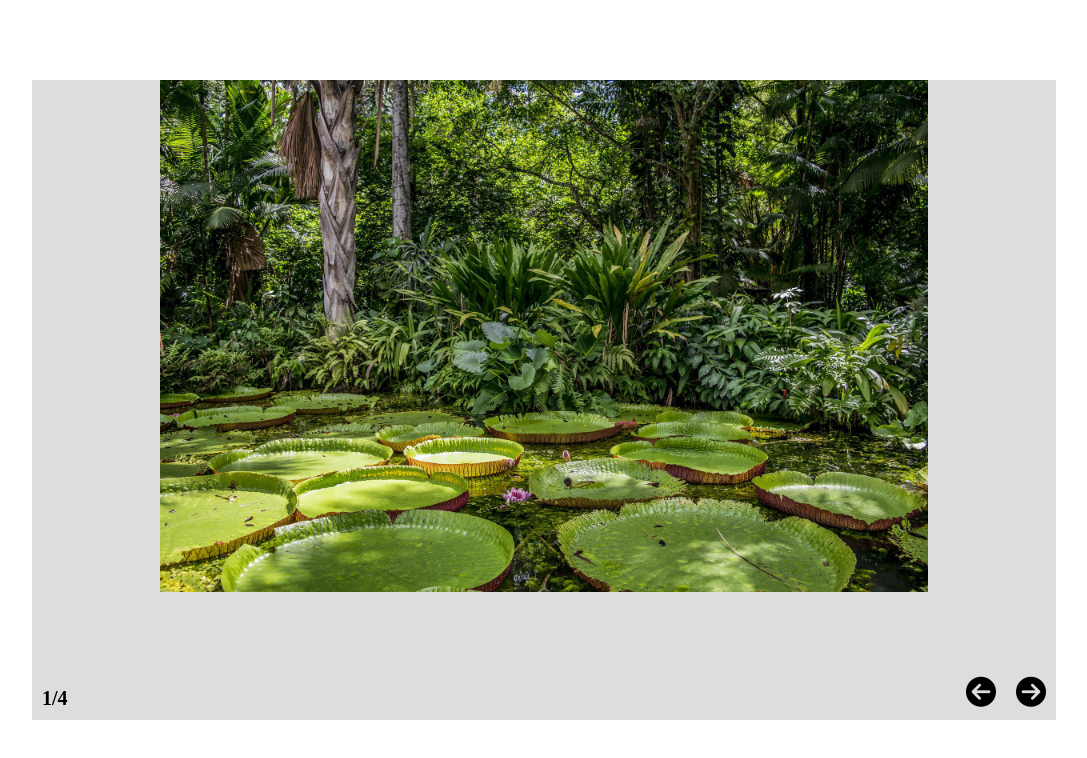
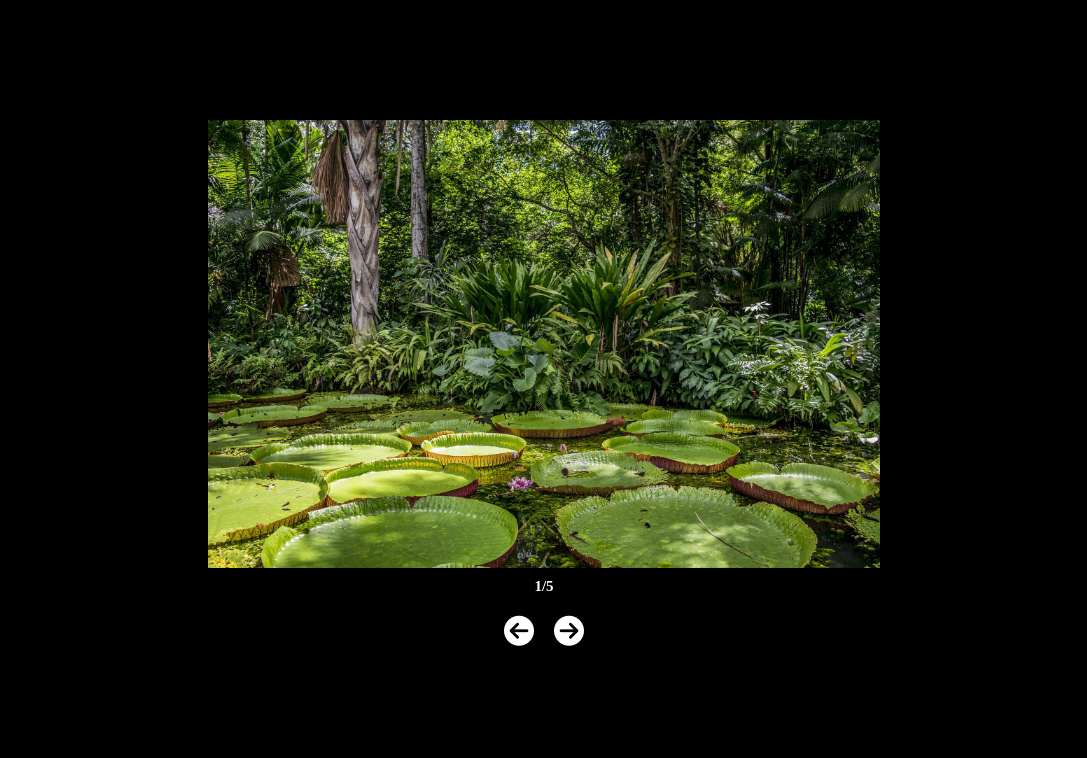
Before and after one commit to MPolakk/gallery, a website: page index.html in a window 1280 px wide. Shown: the whole page, without its empty margins (96-1183 px from the left). Drawn offline with Linux system fonts and the light colour scheme.

Commit message:
Add animation block at first and last photo. Change styles to more friendly for eyes. Add display flex to counter and next/prev button

```diff
--- a/index.html
+++ b/index.html
@@ -14,13 +14,19 @@
 <body>
  <div class="container">
   <div class="gallery">
-   <span class="gallery__photonumber">1/4</span>
+   <div class="gallery__description">
+
+   </div>
+
    <div class="gallery__photos">
     <img class="gallery__activephoto photo " src="/assets/imgs/img_1.jpg" alt="">
 
    </div>
-   <button class="gallery__prev arrow"><i class="fa-solid fa-circle-arrow-left"></i></button>
-   <button class="gallery__next arrow"><i class="fa-solid fa-circle-arrow-right"></i></button>
+   <div class="gallery__bar">
+    <span class="gallery__photonumber"></span>
+    <button class="gallery__prev arrow"><i class="fa-solid fa-circle-arrow-left"></i></button>
+    <button class="gallery__next arrow"><i class="fa-solid fa-circle-arrow-right"></i></button>
+   </div>
   </div>
  </div>
 </body>
--- a/script.js
+++ b/script.js
@@ -1,50 +1,51 @@
 const prevButton = document.querySelector('.gallery__prev');
 const nextButton = document.querySelector('.gallery__next');
-const prevPhoto = document.querySelector('.gallery__prevphoto');
 const activePhoto = document.querySelector('.gallery__activephoto');
-const nextPhoto = document.querySelector('.gallery__nextphoto');
 const photoNumber = document.querySelector('.gallery__photonumber');
 
 const listOfPhotos = [
 {src: 'img_1'},
 {src: 'img_2'},
 {src: 'img_3'},
-{src: 'img_4'}
+{src: 'img_4'},
+{src: 'img_5'}
 
 ]
 let activePhotoNum = 0;
 let animationEnd = true;
 
+photoNumber.innerHTML = `${activePhotoNum+1}/${listOfPhotos.length}`
+
 
 
 const changePhotoPrev = () => {
+  if (activePhotoNum == 0) return
+  else {
   if (animationEnd) {
   photoAnimation()
- if (activePhotoNum == 0) return;
- else {
+
 
   activePhotoNum--
 
- }
+
   updateAttributes()
+}
 }
 
 }
 const changePhotoNext = () => {
-  console.log("Działa")
+  if(activePhotoNum == listOfPhotos.length - 1) {return}
+  else {
   if (animationEnd) {
   photoAnimation()
-  if (activePhotoNum == listOfPhotos.length - 1) {return}
-  else {
 
    activePhotoNum++
 
-  }
   updateAttributes()
-}
+}}
 }
 const updateAttributes = () => {
-
+  updatePhotoNumber()
  activePhoto.setAttribute('src', `/assets/imgs/${listOfPhotos[activePhotoNum].src}.jpg`)
 
 }
@@ -56,6 +57,11 @@ const photoAnimation = () => {
 
 }
 
+const updatePhotoNumber = () => {
+  console.log("dziala")
+  photoNumber.innerHTML = `${activePhotoNum+1}/${listOfPhotos.length}`
+}
+
 activePhoto.addEventListener('animationend', () => {
   activePhoto.classList.remove('animationphoto');
   animationEnd = true;
--- a/style.css
+++ b/style.css
@@ -10,44 +10,52 @@ body {
  height: 100vh;
  justify-content: center;
  align-items: center;
+ background-color: rgb(0, 0, 0);
 }
 .gallery {
  position: relative;
  width: 80%;
- height: 80%;
- background-color: #ddd;
+ height: 70vh;
  /* overflow:hidden; */
  overflow:hidden;
 }
 
 .arrow {
- position: absolute;
- right: 0;
- bottom: 0;
+ display: block;
+
  font-size: 30px;
  border: none;
+ color: white;
  background-color: transparent;
  padding: 10px;
 }
 .arrow:hover {
- background-color: rgba(0, 0, 0, 0.1);
+ background-color: rgba(213, 17, 17, 0.2);
  border-radius: 50%;
 }
-.gallery__prev {
- right: 50px;
+.gallery__bar {
+ display: flex;
+ flex-direction: row;
+ flex-wrap: wrap;
+ width: 100%;
+ justify-content: center;
+ justify-items: center;
+ align-items: center;
+ align-content: center;
+
 }
 .gallery__photonumber {
- position: absolute;
- left: 0;
- bottom: 0;
- font-size: 20px;
+ color: white;
+ flex-basis: 100%;
+ text-align: center;
+ font-size: 15px;
  font-weight: bold;
  padding: 10px;
+
 }
 .gallery__photos {
  width: 100%;
  height: 80%;
-
  position: relative;
 
 
@@ -61,20 +69,13 @@ body {
  transition: 0.2;
 }
 
-.gallery__prevphoto {
- left: -50%;
 
- background-color: purple;
-}
 .gallery__activephoto {
  left: 50%;
 
  background-color: black;
 }
-.gallery__nextphoto {
- background-color: red;
- left: 150%;
-}
+
 .animationphoto {
 
  animation: photo .5s linear 1;
```
Also changed, not shown: assets/imgs/img_5.jpg (added).
